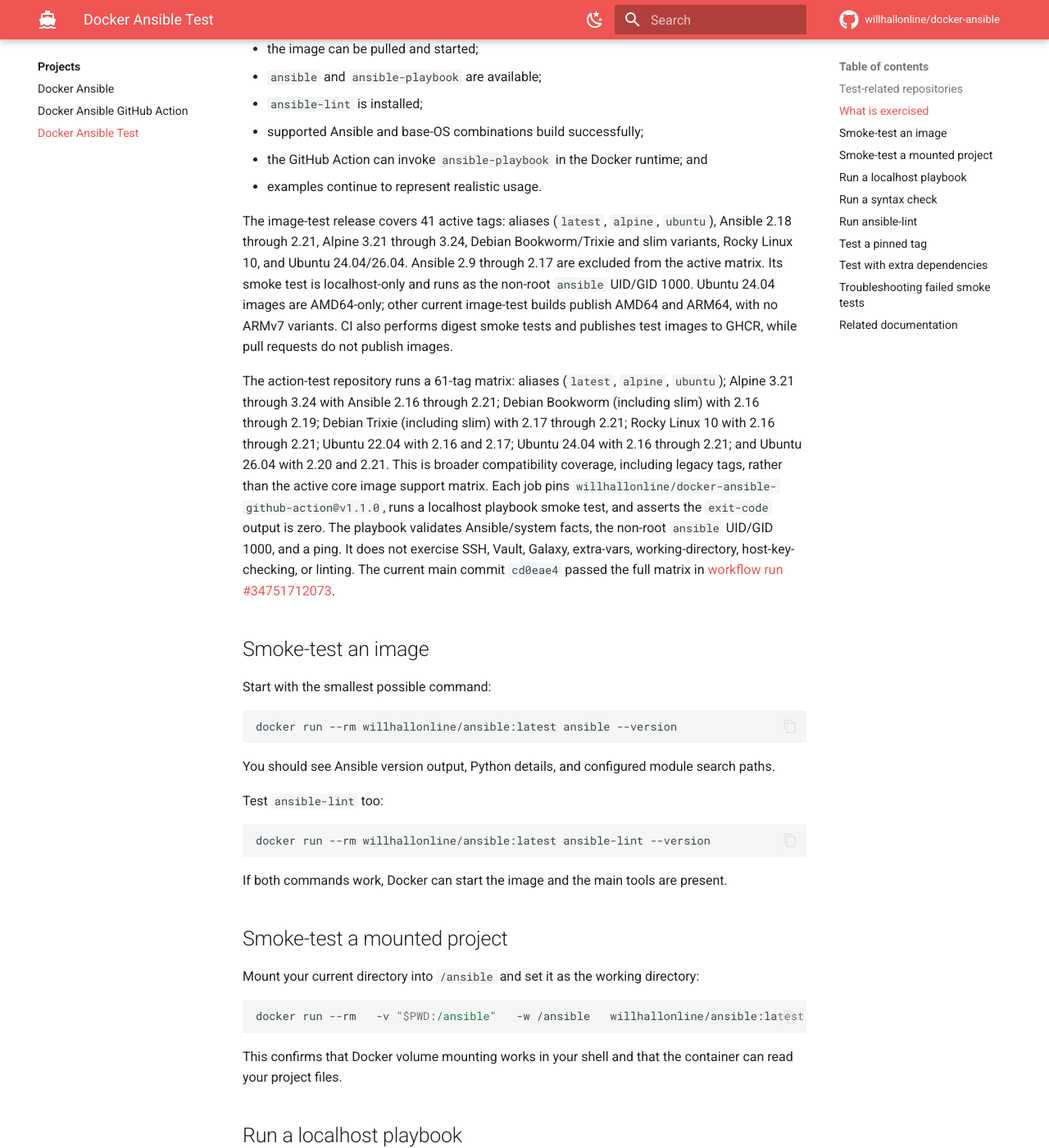
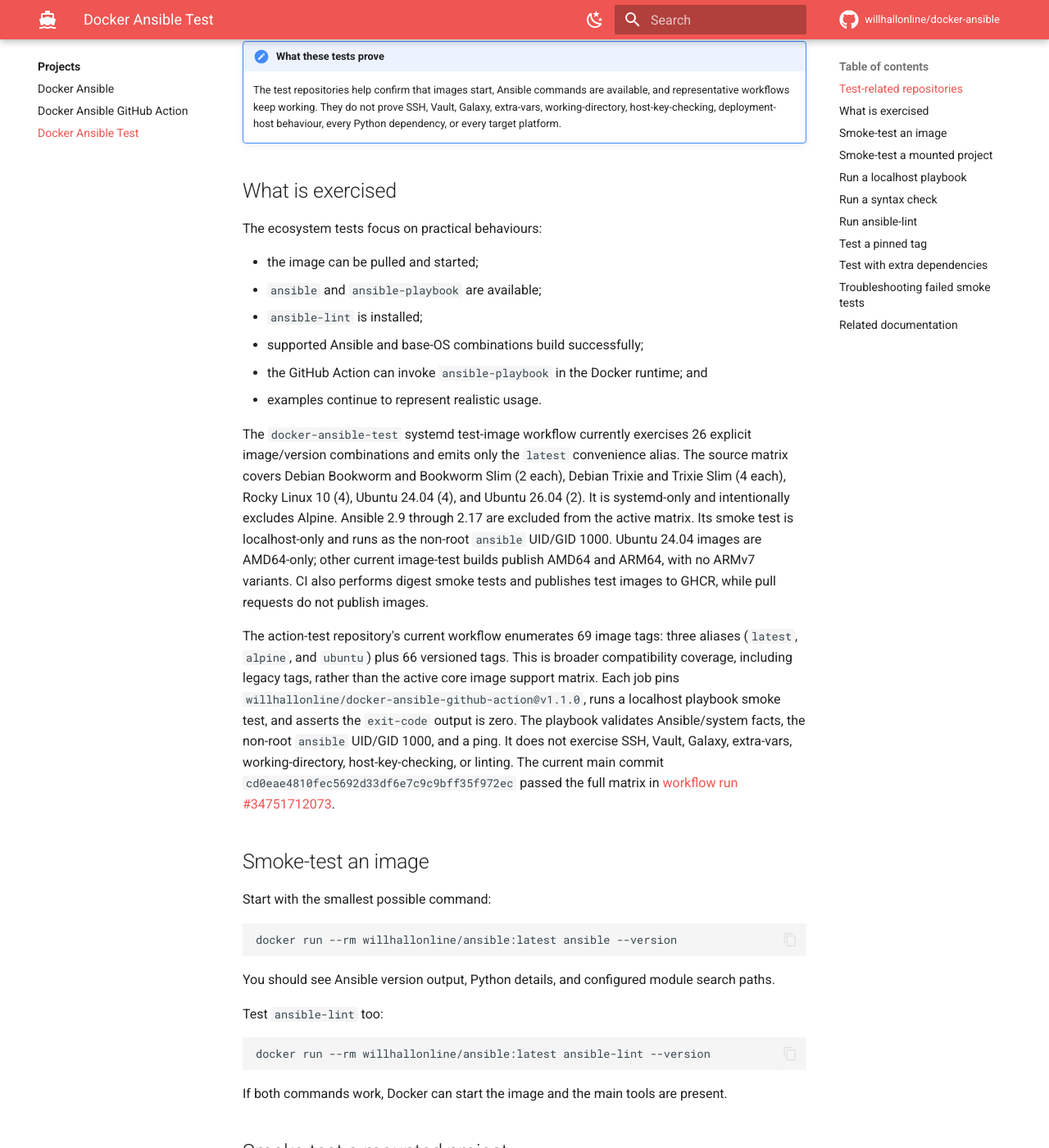
Before and after one commit to docker-ansible/docker-ansible.github.io, an MkDocs documentation site: the page built from docs/projects/testing.md, in a window 1280 px wide and 1400 px high, scrolled down 994 px. Shown: the whole window at 82% size. Built offline with MkDocs 1.6.1 and Material for MkDocs 9.7.7, drawn with Linux system fonts in a browser that asks for light colours; comment, search, counter and statistics services are not loaded; some of the changed text lies outside the part shown.

Commit message:
docs: reconcile current project test matrices (#10)
Co-authored-by: Copilot App <223556219+Copilot@users.noreply.github.com>

```diff
--- a/docs/projects/testing.md
+++ b/docs/projects/testing.md
@@ -7,7 +7,14 @@ This page explains how the project is tested and how you can run quick smoke
 tests before relying on an image in your own automation.
 
 The current image-test release is `v2.7.4`. The action integration-test release
-is `v1.1.0` (2026-09-12); its current main commit is `cd0eae4` (2026-09-13).
+is `v1.1.0`. The current default-branch snapshot is:
+
+| Project | `main` commit | Release/tag |
+| --- | --- | --- |
+| Docker Ansible | [`32ea13589e1b3ad7cbcf03f3966cf2cbb91fd3e6`](https://github.com/willhallonline/docker-ansible/commit/32ea13589e1b3ad7cbcf03f3966cf2cbb91fd3e6) | `v6.4.9` |
+| Docker Ansible Test | [`78a7a87575d94c2f42c30b3eefc76667cb9be19b`](https://github.com/willhallonline/docker-ansible-test/commit/78a7a87575d94c2f42c30b3eefc76667cb9be19b) | `v2.7.4` |
+| Docker Ansible GitHub Action | [`fb244e71e224dba83fa95631cfafb42f038ba191`](https://github.com/willhallonline/docker-ansible-github-action/commit/fb244e71e224dba83fa95631cfafb42f038ba191) | `v1.1.0` |
+| Docker Ansible GitHub Action Test | [`cd0eae4810fec5692d33df6e7c9c9bff35f972ec`](https://github.com/willhallonline/docker-ansible-github-action-test/commit/cd0eae4810fec5692d33df6e7c9c9bff35f972ec) | `v1.1.0` |
 
 ## Test-related repositories
 
@@ -34,28 +41,28 @@ The ecosystem tests focus on practical behaviours:
 - the GitHub Action can invoke `ansible-playbook` in the Docker runtime; and
 - examples continue to represent realistic usage.
 
-The image-test release covers 41 active tags: aliases (`latest`, `alpine`,
-`ubuntu`), Ansible 2.18 through 2.21, Alpine 3.21 through 3.24, Debian
-Bookworm/Trixie and slim variants, Rocky Linux 10, and Ubuntu 24.04/26.04.
+The `docker-ansible-test` systemd test-image workflow currently exercises 26
+explicit image/version combinations and emits only the `latest` convenience
+alias. The source matrix covers Debian Bookworm and Bookworm Slim (2 each),
+Debian Trixie and Trixie Slim (4 each), Rocky Linux 10 (4), Ubuntu 24.04 (4),
+and Ubuntu 26.04 (2). It is systemd-only and intentionally excludes Alpine.
 Ansible 2.9 through 2.17 are excluded from the active matrix. Its smoke test is
 localhost-only and runs as the non-root `ansible` UID/GID 1000. Ubuntu 24.04
 images are AMD64-only; other current image-test builds publish AMD64 and ARM64,
 with no ARMv7 variants. CI also performs digest smoke tests and publishes test
 images to GHCR, while pull requests do not publish images.
 
-The action-test repository runs a 61-tag matrix: aliases (`latest`, `alpine`,
-`ubuntu`); Alpine 3.21 through 3.24 with Ansible 2.16 through 2.21; Debian
-Bookworm (including slim) with 2.16 through 2.19; Debian Trixie (including
-slim) with 2.17 through 2.21; Rocky Linux 10 with 2.16 through 2.21; Ubuntu
-22.04 with 2.16 and 2.17; Ubuntu 24.04 with 2.16 through 2.21; and Ubuntu
-26.04 with 2.20 and 2.21. This is broader compatibility coverage, including
-legacy tags, rather than the active core image support matrix. Each job pins
+The action-test repository's current workflow enumerates 69 image tags: three
+aliases (`latest`, `alpine`, and `ubuntu`) plus 66 versioned tags. This is
+broader compatibility coverage, including legacy tags, rather than the active
+core image support matrix. Each job pins
 `willhallonline/docker-ansible-github-action@v1.1.0`, runs a localhost playbook
 smoke test, and asserts the `exit-code` output is zero. The playbook validates
 Ansible/system facts, the non-root `ansible` UID/GID 1000, and a ping. It does
 not exercise SSH, Vault, Galaxy, extra-vars, working-directory,
-host-key-checking, or linting. The current main commit `cd0eae4` passed the
-full matrix in [workflow run #34751712073](https://github.com/willhallonline/docker-ansible-github-action-test/actions/runs/34751712073).
+host-key-checking, or linting. The current main commit
+`cd0eae4810fec5692d33df6e7c9c9bff35f972ec` passed the full matrix in [workflow
+run #34751712073](https://github.com/willhallonline/docker-ansible-github-action-test/actions/runs/34751712073).
 
 ## Smoke-test an image
 
```
Also changed, not shown: docs/projects/github-action.md (+5 -5 lines), docs/reference/changelog.md (+2 -2 lines).
